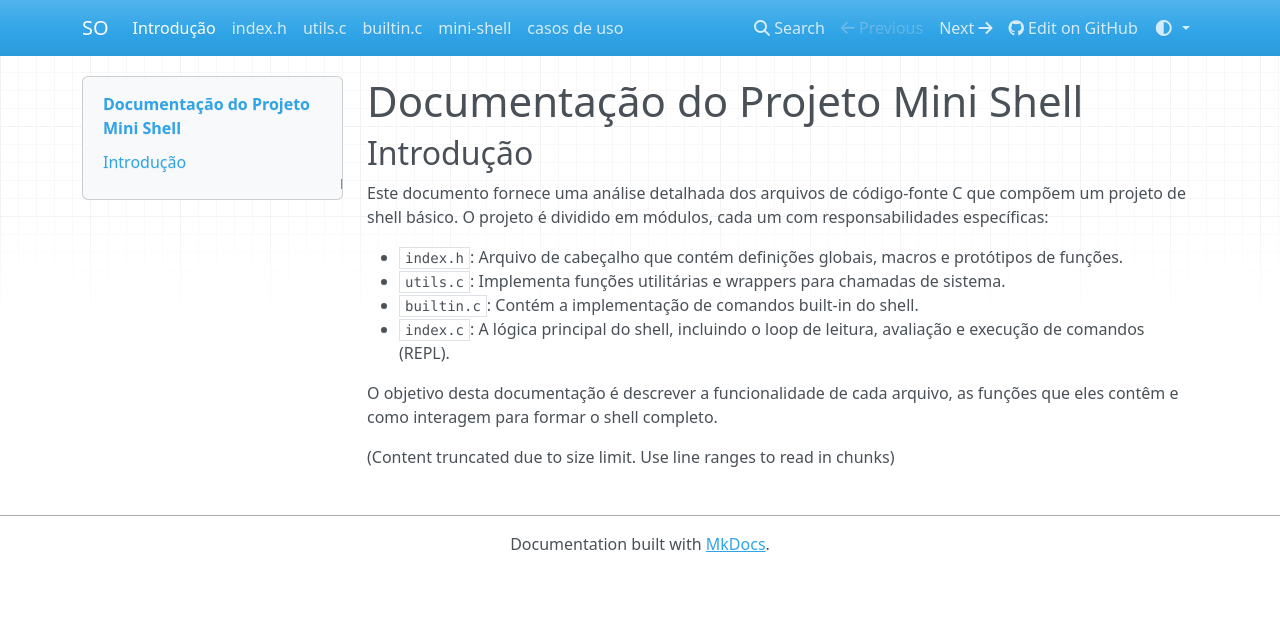
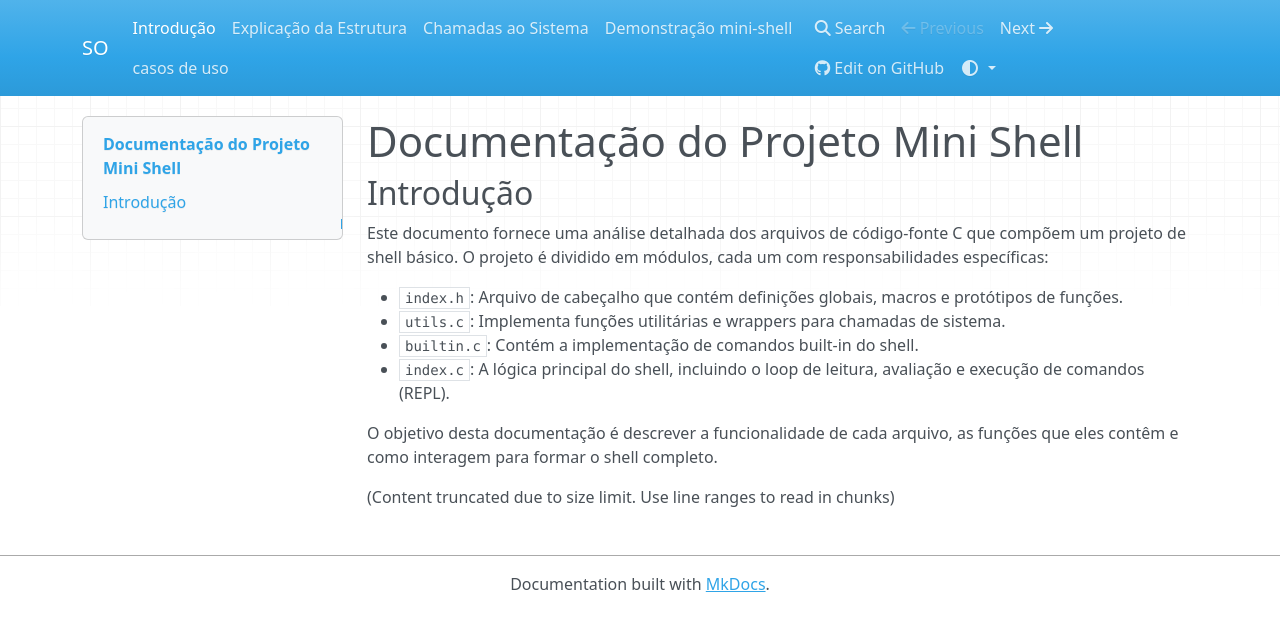
Before and after one commit to Carolbalbs/-SO-mini-shell, an MkDocs documentation site: the page built from docs/index.md, in a window 1280 px wide. Shown: the top 631 px of the page. Built offline with MkDocs 1.6.1, drawn with Linux system fonts in a browser that asks for light colours; nearby versions of some CDN libraries.

Commit message:
Update mkdocs.yml

```diff
--- a/mkdocs.yml
+++ b/mkdocs.yml
@@ -16,10 +16,9 @@ theme:
         en: English
 nav:
 - Introdução : index.md
-- index.h : indexH.md
-- utils.c : utils.md
-- builtin.c : builtin.md
-- mini-shell: mini-Shell em C.md
+- Explicação da Estrutura : estrutura.md
+- Chamadas ao Sistema : chamadas.md
+- Demonstração mini-shell: mini-Shell.md
 - casos de uso: casos de uso.md
 
 
```
